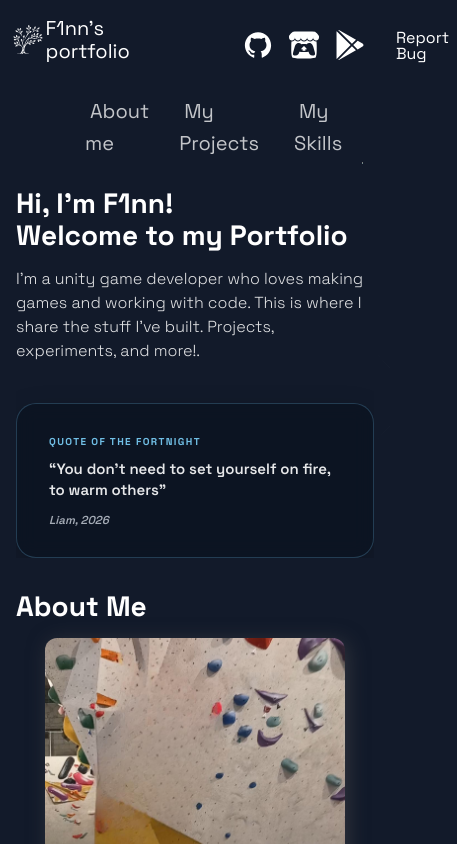
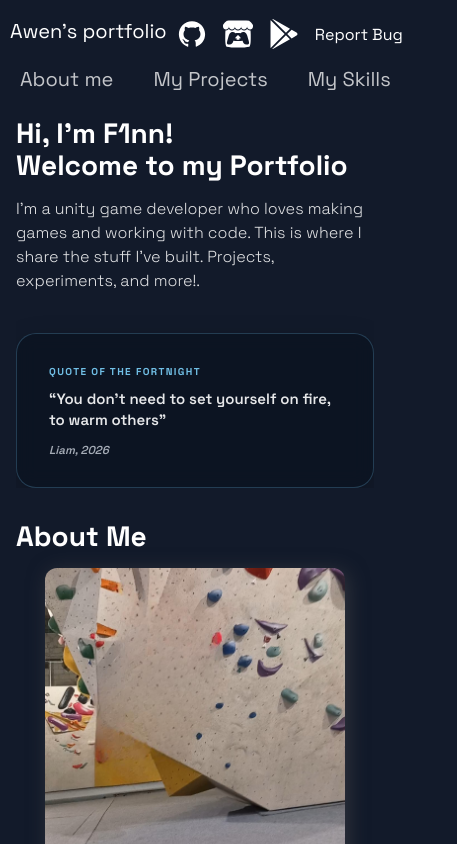
Before and after one commit to F1nndegamer/newPortofolio, a Next.js app: page / in a window 390 px wide. Shown: the top 844 px of the page, 457 px wide, since content can reach past the window. Built offline with nearby package versions, Linux system fonts and the light colour scheme.

Commit message:
Mobile Header improved!!

```diff
--- a/src/components/BackgrooundAnimation/BackgroundAnimation.js
+++ b/src/components/BackgrooundAnimation/BackgroundAnimation.js
@@ -1,7 +1,9 @@
 import React from "react";
 
 const BackgroundAnimation = () => (
+  <>
   <div
+    className="background-animation"
     aria-hidden="true"
   style={{
     position: "absolute",
@@ -374,6 +376,14 @@ const BackgroundAnimation = () => (
       </defs>
     </svg>
   </div>
+  <style jsx>{`
+  @media (max-width: 768px) {
+    .background-animation {
+      display: none;
+    }
+  }
+  `}</style>
+  </>
 );
 
 export default BackgroundAnimation;
--- a/src/components/Header/Header.js
+++ b/src/components/Header/Header.js
@@ -14,6 +14,7 @@ import {
   ReportBugButton,
   SocialIcons,
   Span,
+  Img,
 
 } from "./HeaderStyles";
 
@@ -29,8 +30,10 @@ const Header = () => (
             marginBottom: "20px",
           }}
         >
-          <Image src="/Icon.svg" alt="Logo" width={48} height={48} />{" "}
-          <Span> F1nn's portfolio</Span>
+          <Img>
+            <Image src="/Icon.svg" alt="Logo" width={48} height={48} />{" "}
+          </Img>
+          <Span> Awen's portfolio</Span>
         </a>
       </Link>
     </Div1>
--- a/src/components/Header/HeaderStyles.js
+++ b/src/components/Header/HeaderStyles.js
@@ -10,9 +10,8 @@ export const Container = styled.div`
   padding-top: 2rem;
 
   @media ${(props) => props.theme.breakpoints.sm} {
-    display: grid;
     grid-template-columns: repeat(5, 1fr);
-    grid-template-rows: repeat(2, 60px);
+    grid-template-rows: auto auto;
     grid-column-gap: 0.5rem;
     grid-row-gap: 0.5rem;
   }
@@ -23,8 +22,6 @@ export const Span = styled.span`
 export const Div1 = styled.div`
   grid-area: 1 / 1 / 2 / 2;
   display: flex;
-  flex-direction: row;
-  align-content: center;
   @media ${(props) => props.theme.breakpoints.sm} {
     grid-area: 1 / 1 / 2 / 3;
   }
@@ -33,16 +30,27 @@ export const Div2 = styled.div`
   margin-top: 10px;
   grid-area: 1 / 2 / 2 / 4;
   display: flex;
-  justify-content: center; /* center everything */
-  gap: 3rem; /* space between elements */
-  margin-left: auto; /* center on X */
+  justify-content: center;
+  gap: 3rem;
+  margin-left: auto;
   margin-right: auto;
 
+ @media ${(props) => props.theme.breakpoints.sm} {
+  grid-area: 2 / 2 / 3 / 3;
+  width: 100%;
+  justify-content: center;
+  align-items: center;
+  white-space: nowrap;
+  margin-top: -5px;
+  margin-bottom: -20px;
+}
+`;
+
+export const Img = styled.div`
   @media ${(props) => props.theme.breakpoints.sm} {
-    grid-area: 2 / 2 / 3 / 5;
+    display: none
   }
 `;
-
 
 export const Div3 = styled.div`
   margin-top: -10px;
@@ -51,8 +59,11 @@ export const Div3 = styled.div`
   justify-content: space-around;
   align-items: center;
   @media ${(props) => props.theme.breakpoints.sm} {
+    grid-area: 1 / 4 / 2 / 6;
+    margin-top: -15px;
+    margin-left: 0;
+    justify-content: flex-end;
     align-items: center;
-    grid-area: 1 / 4 / 2 / 6;
   }
 `;
 // Navigation Links
@@ -72,34 +83,6 @@ export const NavLink = styled.a`
 `;
 
 
-/// DropDown Contact
-export const ContactDropDown = styled.button`
-  border: none;
-  display: flex;
-  position: relative;
-  background: none;
-  font-size: 1.7rem;
-
-  line-height: 32px;
-  color: rgba(255, 255, 255, 0.75);
-  cursor: pointer;
-  transition: 0.3s ease;
-
-  &:focus {
-    outline: none;
-  }
-  &:hover {
-    color: #fff;
-  }
-
-  @media ${(props) => props.theme.breakpoints.sm} {
-    padding: 0.4rem 0;
-  }
-  @media ${(props) => props.theme.breakpoints.md} {
-    padding: 0;
-  }
-`;
-
 export const NavProductsIcon = styled(IoIosArrowDropdown)`
   margin-left: 8px;
   display: flex;
@@ -118,7 +101,6 @@ export const NavProductsIcon = styled(IoIosArrowDropdown)`
   }
 `;
 
-// Social Icons
 
 export const SocialIcons = styled.a`
   display: flex;
@@ -133,11 +115,10 @@ export const SocialIcons = styled.a`
   }
 `;
 export const ReportBugButton = styled(SocialIcons)`
-  margin-left: 15px;
+  white-space: nowrap;
   display: flex;
-  align-items: right; // vertical centering
-  justify-content: center; // horizontal centering
-  height: 3rem; // match your other icons
-  line-height: 1; // ensures vertical centering
-  padding: 0 8px; // optional horizontal padding
+  justify-content: center;
+  height: 1.4rem;
+  line-height: 1;
+  padding: 0 8px;
 `;
```
Lines whose indentation alone changed are shown as unchanged.
